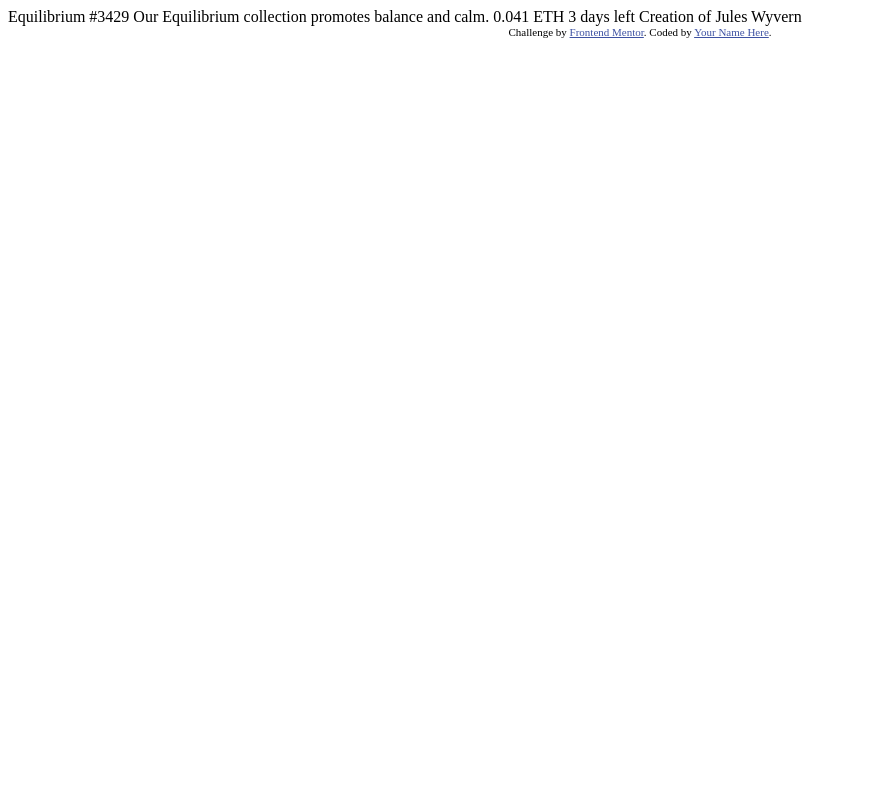
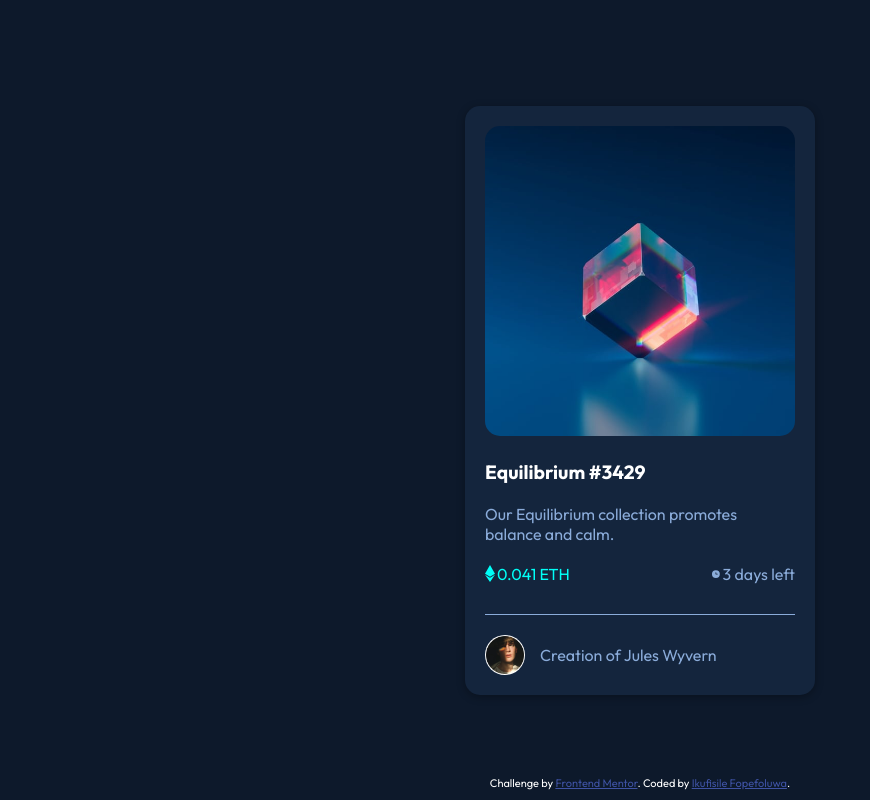
Before and after one commit to FopefoluwaIkufisile/nft-frontend-mentor, a plain HTML site: page index.html in a window 1280 px wide. Shown: the whole page, without its empty margins (0-870 px from the left). Drawn offline with Linux system fonts and the light colour scheme.

Commit message:
final changes

```diff
--- a/index.html
+++ b/index.html
@@ -1,33 +1,59 @@
 <!DOCTYPE html>
 <html lang="en">
   <head>
-  <meta charset="UTF-8">
-  <meta name="viewport" content="width=device-width, initial-scale=1.0"> <!-- displays site properly based on user's device -->
+    <meta charset="UTF-8" />
+    <meta name="viewport" content="width=device-width, initial-scale=1.0" />
+    <!-- displays site properly based on user's device -->
 
-  <link rel="icon" type="image/png" sizes="32x32" href="./images/favicon-32x32.png">
+    <link
+      rel="icon"
+      type="image/png"
+      sizes="32x32"
+      href="./images/favicon-32x32.png"
+    />
 
     <title>Frontend Mentor | NFT preview card component</title>
 
-  <!-- Feel free to remove these styles or customise in your own stylesheet 👍 -->
-  <style>
-    .attribution { font-size: 11px; text-align: center; }
-    .attribution a { color: hsl(228, 45%, 44%); }
-  </style>
+    <link rel="stylesheet" href="style.css" />
   </head>
   <body>
+    <div class="container">
+      <div class="image-container">
+        <img src="./images/image-equilibrium.jpg" alt="" class="Equilibrium-image" />
+        <div class="overlay">
+          <img src="./images/icon-view.svg" alt="">
+      </div>
+      </div>
+      <h1>Equilibrium #3429</h1>
 
-  Equilibrium #3429
+      <p id="sub-text">Our Equilibrium collection promotes balance and calm.</p>
+      <section class="ethereum">
+        <div class="icon-and-text1">
+          <img src="./images/icon-ethereum.svg" alt="" class="small" />
+          <p class="eth">0.041 ETH</p>
+        </div>
+        <div class="icon-and-text2">
+          <img src="./images/icon-clock.svg" alt="" class="small" />
+          <p class="eth">3 days left</p>
+        </div>
+      </section>
 
-  Our Equilibrium collection promotes balance and calm.
-
-  0.041 ETH
-  3 days left
-
-  Creation of Jules Wyvern
+      <section class="image-and-text">
+        <div class="avatar-container">
+          <img src="./images/image-avatar.png" alt="" class="avatar-image" />
+        </div>
+        <p class="creation">
+          <span class="creation-of"> Creation of</span> <a href="#" class="jules">Jules Wyvern</a>
+        </p>
+      </section>
+    </div>
 
     <div class="attribution">
-    Challenge by <a href="https://www.frontendmentor.io?ref=challenge" target="_blank">Frontend Mentor</a>.
-    Coded by <a href="#">Your Name Here</a>.
+      Challenge by
+      <a href="https://www.frontendmentor.io?ref=challenge" target="_blank"
+        >Frontend Mentor</a
+      >. Coded by <a href="#">Ikufisile Fopefoluwa</a>.
     </div>
+    <script src="index.js"></script>
   </body>
 </html>
--- a/style.css
+++ b/style.css
@@ -0,0 +1,141 @@
+@import url('https://fonts.googleapis.com/css2?family=Outfit:wght@100..900&display=swap');
+
+* {
+  margin: 0;
+  padding: 0;
+  box-sizing: border-box;
+}
+.attribution {
+  position: fixed;
+  bottom: 0;
+  width: 100%;
+  padding: 10px;
+  font-size: 11px;
+  text-align: center;
+}
+.attribution a {
+  color: hsl(228, 45%, 44%);
+}
+:root {
+  --Soft-blue: hsl(215, 51%, 70%);
+  --Cyan: hsl(178, 100%, 50%);
+  --Very-dark-blue-main-BG: hsl(217, 54%, 11%);
+  --Very-dark-blue-card-BG: hsl(216, 50%, 16%);
+  --Very-dark-blue-line: hsl(215, 32%, 27%);
+  --White: hsl(0, 0%, 100%);
+}
+
+body {
+  display: flex;
+  min-height: 100vh;
+  justify-content: center;
+  align-items: center;
+  background-color: var(--Very-dark-blue-main-BG);
+  color: white;
+  font-family: "Outfit", sans-serif;
+
+}
+.container{
+    width: 100%;
+    max-width: 350px;
+    display: flex;
+    flex-direction: column;
+    gap: 20px;
+    align-items: center;
+    background-color: var(--Very-dark-blue-card-BG);
+    padding: 20px;
+    box-shadow: 0px 2px 8px rgba(0, 0, 0, 0.3);
+    border-radius: 15px;
+}
+.image-container{
+  position: relative;
+    width: 100%;
+    cursor: pointer;
+}
+.overlay {
+  position: absolute;
+  top: 0;
+  left: 0;
+  width: 100%;
+  height: 99%;
+  background: hsl(178, 100%, 50%, 0.7);
+  display: flex;
+  align-items: center;
+  justify-content: center;
+  opacity: 0;
+  transition: opacity 0.3s ease;
+  border-radius: 10px;
+}
+
+.image-container:hover .overlay {
+  opacity: 1;
+}
+#sub-text{
+  color: var(--Soft-blue);
+}
+.ethereum{
+  display: flex;
+  justify-content: space-between;
+  width: 100%;
+  padding-bottom: 30px;
+  border-bottom: .6px solid var(--Soft-blue);
+}
+.icon-and-text1{
+  display: flex;
+  align-items: center;
+  color: var(--Cyan);
+  gap: 2px;
+}
+.icon-and-text2{
+  display: flex;
+  align-items: center;
+  color: var(--Soft-blue);
+  gap: 2px;
+}
+.creation-of{
+  color: var(--Soft-blue);
+}
+.Equilibrium-image{
+  width: 100%;
+  border-radius: 15px;
+  object-fit: cover;
+}
+.small{
+  width: 10px;
+}
+.image-and-text{
+  display: flex;
+  align-items: center;
+  width: 100%;
+  gap: 15px;
+}
+.avatar-container{
+  width: 40px;
+  background-color: white;
+  display: flex;
+  padding: 1px;
+  border-radius: 50%;
+  align-items: center;
+  justify-content: center;
+}
+.avatar-image{
+  width: 100%;
+}
+h1{
+    font-weight: bold;
+    text-align: left;
+    font-size: 1.2rem;
+    align-self: flex-start;
+    cursor: pointer;
+}
+h1:hover{
+  color: var(--Cyan);
+}
+.jules{
+  cursor: pointer;
+  color: var(--Soft-blue);
+  text-decoration: none;
+}
+.jules:hover{
+  color: var(--Cyan);
+}
```
Lines whose indentation alone changed are shown as unchanged.
